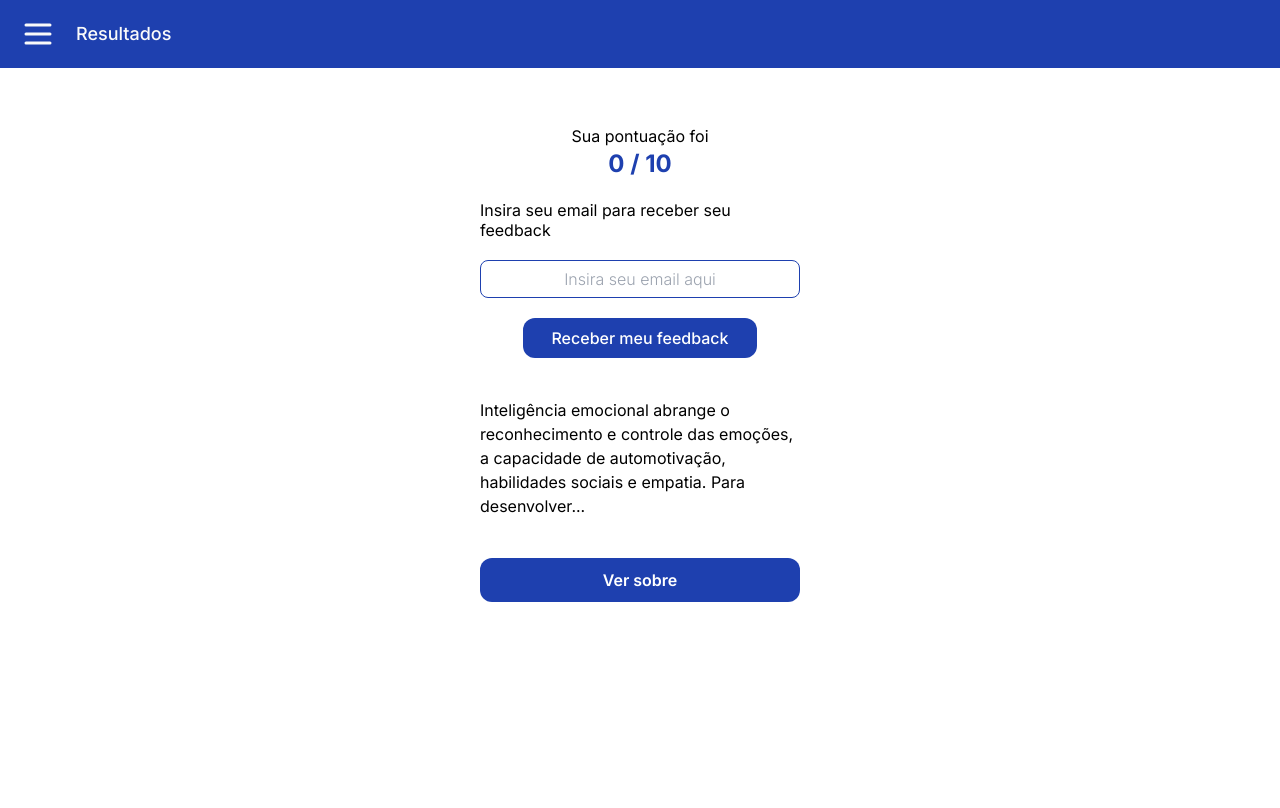
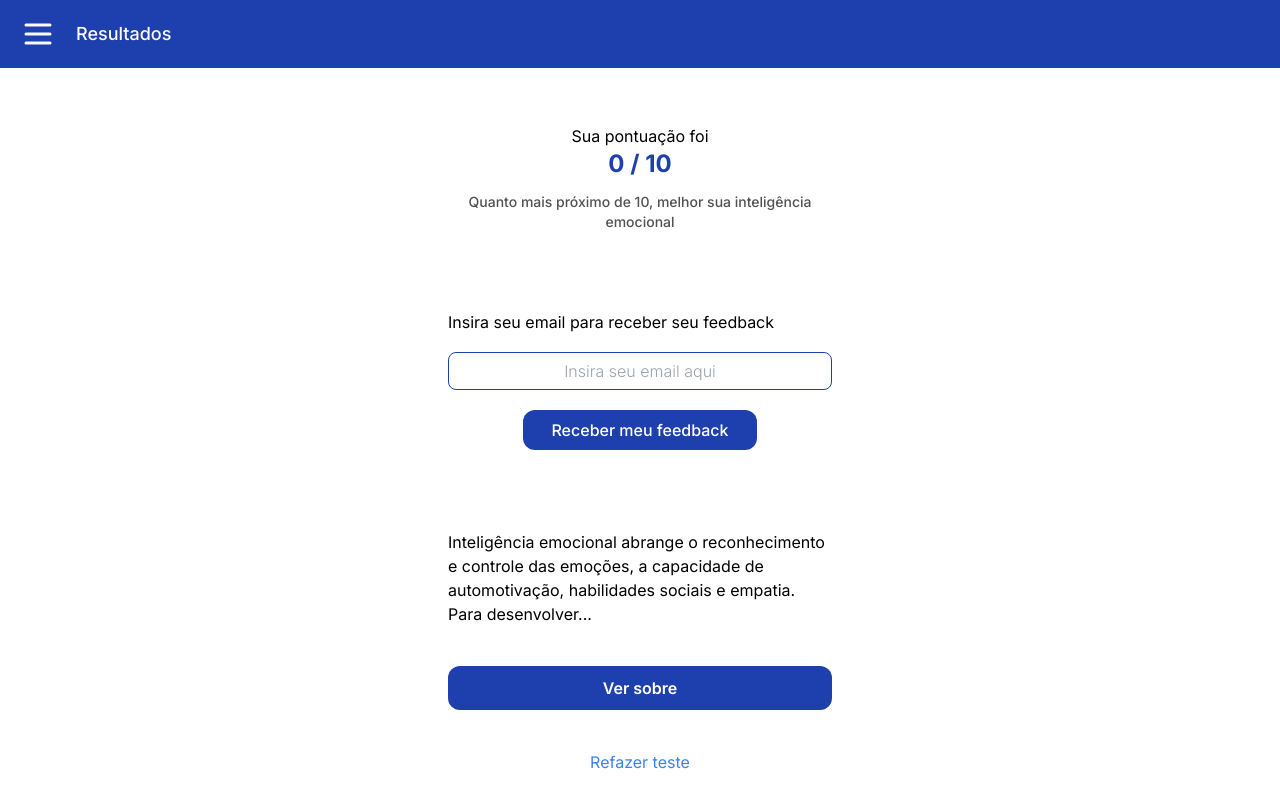
Before and after one commit to facsenacdf-2024/soft-skills-app, a Next.js app: page /results in a window 1280 px wide. Shown: the top 808 px of the page. Built offline with nearby package versions, Linux system fonts and the light colour scheme.

Commit message:
feat: add redo test button to results page

```diff
--- a/src/app/results/page.tsx
+++ b/src/app/results/page.tsx
@@ -14,12 +14,13 @@ function Results() {
     <>
       <Header page="Resultados" />
 
-      <div className="max-w-xs mx-auto my-14 text-left">
+      <div className="max-w-xs sm:max-w-sm mx-auto my-14 text-left">
         <h1 className='text-center'>
           Sua pontuação foi
         </h1>
         <p className='font-bold text-center text-blue-800 text-2xl'>{VT} / 10</p>
-        <form className='my-5 space-y-5'>
+        <p className='text-center text-sm my-3 font-medium text-neutral-600'>Quanto mais próximo de 10, melhor sua inteligência emocional</p>
+        <form className='my-20 space-y-5'>
           <h1 className='leading-5'>Insira seu email para receber seu feedback</h1>
           <input type="email" name="email" id="email" placeholder='Insira seu email aqui'
             className='border border-blue-800 rounded-lg py-1.5 text-center w-full focus:outline-none placeholder:font-light' />
@@ -32,7 +33,12 @@ function Results() {
           Inteligência emocional abrange o reconhecimento e controle das emoções,
           a capacidade de automotivação, habilidades sociais e empatia. Para desenvolver...
         </p>
+
         <Anchor title="Ver sobre" link="#" className="text-center my-10 w-full block" />
+
+        <a href="/formularios" className='text-center text-blue-500 w-fit mx-auto block'>
+          Refazer teste
+        </a>
       </div>
     </>
   )
```
